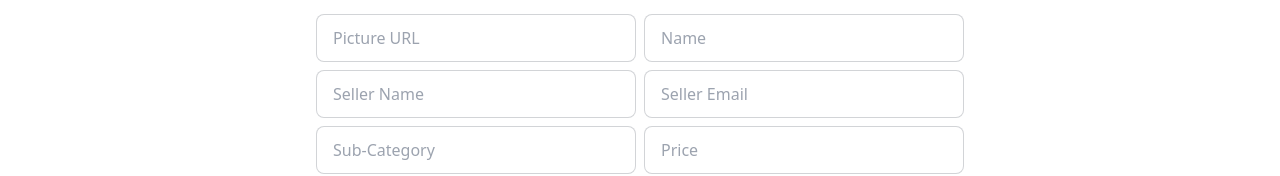
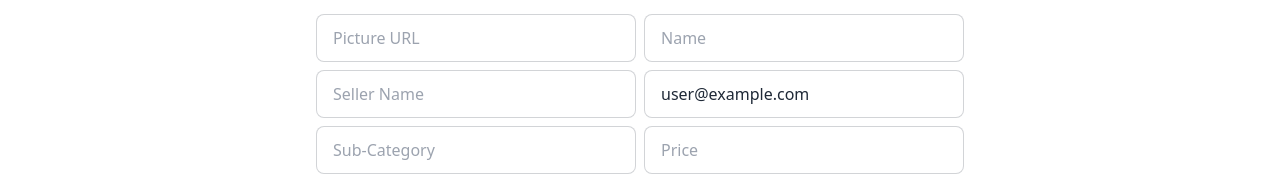
Before and after one commit to sajibsaifullah/toy-marketplace-client, a React (Vite) app: page /addAToys in a window 1280 px wide. Shown: the part 154-330 px from the top of the page. Built offline with nearby package versions, Linux system fonts and the light colour scheme; no server answers; sample sign-in values are in the browser's storage.

Commit message:
add toy updated

```diff
--- a/src/pages/AddAToys/AddAToys.jsx
+++ b/src/pages/AddAToys/AddAToys.jsx
@@ -1,4 +1,8 @@
+import { useContext } from "react";
+import { AuthContext } from "../../Providers/AuthProviders";
+
 const AddAToys = () => {
+  const { user } = useContext(AuthContext);
   const handleAddAToy = (event) => {
     event.preventDefault();
     const form = event.target;
@@ -6,7 +10,8 @@ const AddAToys = () => {
     const picture = form.picture.value;
     const name = form.name.value;
     const sellerName = form.sellerName.value;
-    const email = form.email.value;
+    // const email = form.email.value;
+    const email = user?.email;
     const subCategory = form.subCategory.value;
     const price = form.price.value;
     const ratings = form.ratings.value;
@@ -25,9 +30,9 @@ const AddAToys = () => {
       description,
     };
 
-    console.log(toy)
+    console.log(toy);
 
-    fetch("http://localhost:5000/allToys", {
+    fetch("http://localhost:5000/myToys", {
       method: "POST",
       headers: {
         "content-type": "application/json",
@@ -51,12 +56,14 @@ const AddAToys = () => {
           type="text"
           name="picture"
           placeholder="Picture URL"
+          required
           className="input input-bordered w-full max-w-xs mr-2"
         />
         <input
           type="text"
           name="name"
           placeholder="Name"
+          required
           className="input input-bordered w-full max-w-xs"
         />
         <br />
@@ -64,12 +71,15 @@ const AddAToys = () => {
           type="text"
           name="sellerName"
           placeholder="Seller Name"
+          required
           className="input input-bordered w-full max-w-xs mr-2 mt-2"
         />
         <input
           type="text"
           name="email"
+          defaultValue={user?.email}
           placeholder="Seller Email"
+          required
           className="input input-bordered w-full max-w-xs"
         />
         <br />
@@ -77,12 +87,14 @@ const AddAToys = () => {
           type="text"
           name="subCategory"
           placeholder="Sub-Category"
+          required
           className="input input-bordered w-full max-w-xs mr-2 mt-2"
         />
         <input
           type="text"
           name="price"
           placeholder="Price"
+          required
           className="input input-bordered w-full max-w-xs"
         />
         <br />
@@ -90,12 +102,14 @@ const AddAToys = () => {
           type="text"
           name="ratings"
           placeholder="Ratings"
+          required
           className="input input-bordered w-full max-w-xs mr-2 mt-2"
         />
         <input
           type="text"
           name="quantity"
           placeholder="Available Quantity"
+          required
           className="input input-bordered w-full max-w-xs"
         />
         <br />
```
